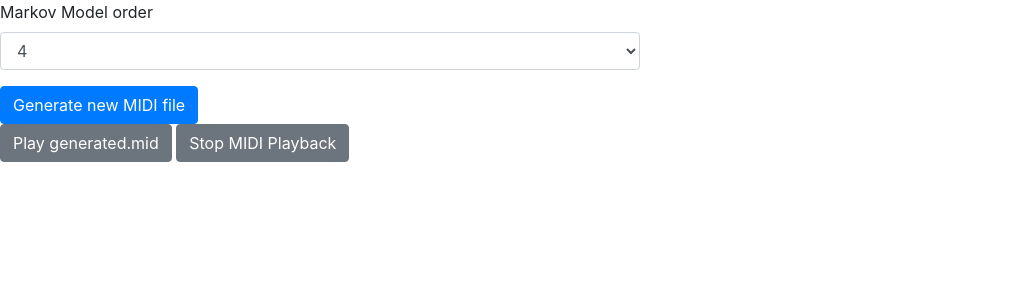
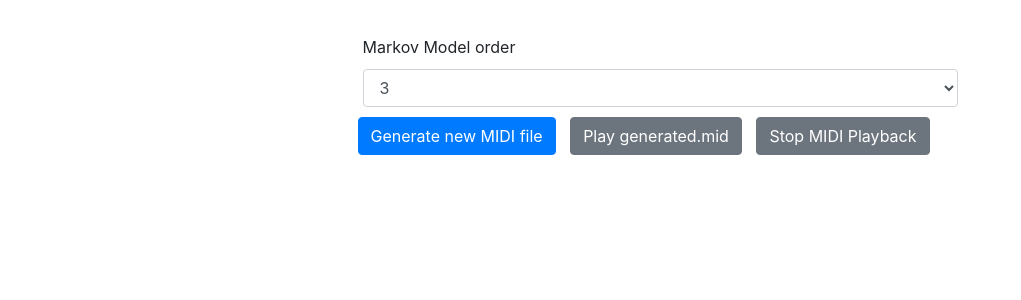
Before and after one commit to RyanHopkins7/classical-piano-music-generator, a Flask app: page / in a window 1280 px wide. Shown: the top 300 px of the page, without its empty margins (0-1021 px from the left). Run offline with Flask 2, Linux system fonts and the light colour scheme; some libraries are stand-ins or nearby versions.

Commit message:
Save files from different markov model orders in different file names; slight cosmetic improvements

```diff
--- a/app.py
+++ b/app.py
@@ -24,8 +24,9 @@ def generate_midi_route():
 
 @app.route('/serve-midi')
 def serve_midi():
-    ''' Serve most recently generated midi file '''
-    return send_file('generated.mid')
+    ''' Serve most recently generated midi file of given order '''
+    order = request.args['order']
+    return send_file(f'generated/generated{order}.mid')
 
 if __name__ == '__main__':
     app.run(host='127.0.0.1', port='5000', debug=True)
--- a/generate_midi.py
+++ b/generate_midi.py
@@ -26,7 +26,7 @@ def generate_midi(mkv_order=4):
     for message in mkv.sample():
         track.append(message)
 
-    gen_midi.save('generated.mid')
+    gen_midi.save(f'generated/generated{mkv_order}.mid')
 
 if __name__ == "__main__":
     if len(sys.argv) == 2:
--- a/static/main.js
+++ b/static/main.js
@@ -16,7 +16,9 @@ document.getElementById('generateMidi').addEventListener('click', function () {
 })
 
 document.getElementById('playMIDI').addEventListener('click', function () {
-    MIDIjs.play('/serve-midi?t=' + Date.now());
+    // Get midi file generated from specified order markov chain and prevent file from being cached
+    let order = document.getElementById('order').value;
+    MIDIjs.play('/serve-midi?t=' + Date.now() + '&order=' + order);
 })
 
 document.getElementById('stopMIDI').addEventListener('click', function () {
--- a/static/style.css
+++ b/static/style.css
@@ -1,7 +1,3 @@
-#order {
-    width: 50%;
-}
-
 .range-label {
     display: inline;
 }
@@ -9,3 +5,11 @@
 .hidden {
     display: none;
 }
+
+#orderForm {
+    padding: 20px;
+}
+
+#orderForm * {
+    margin: 5px;
+}
--- a/templates/index.html
+++ b/templates/index.html
@@ -2,14 +2,16 @@
 
 {% block body %}
 
-<div id="orderForm">
+<div id="orderForm" class="row">
+    <div class="col-sm-3"></div>
+    <div class="col-sm-6">
         <div class="form-group">
             <label for="order">Markov Model order</label>
             <select class="form-control" id="order" value="4">
                 <option>1</option>
                 <option>2</option>
-            <option>3</option>
-            <option selected="selected">4</option>
+                <option selected="selected">3</option>
+                <option>4</option>
                 <option>5</option>
                 <option>6</option>
                 <option>7</option>
@@ -21,10 +23,12 @@
             <p>Generating music...</p>
             <img src="static/images/loading.gif">
         </div>
+
+        <button id="playMIDI" class="btn btn-secondary">Play generated.mid</button>
+        <button id="stopMIDI" class="btn btn-secondary">Stop MIDI Playback</button>
+    </div>
+    <div class="col-sm-3"></div>
 </div>
 
-<!-- ISSUE: Last midi file tends to get cached so when generating another midi the file isn't updated -->
-<button id="playMIDI" class="btn btn-secondary">Play generated.mid</button>
-<button id="stopMIDI" class="btn btn-secondary">Stop MIDI Playback</button>
 
 {% endblock %}
```
Also changed, not shown: 9 other files. Lines whose indentation alone changed are shown as unchanged.
